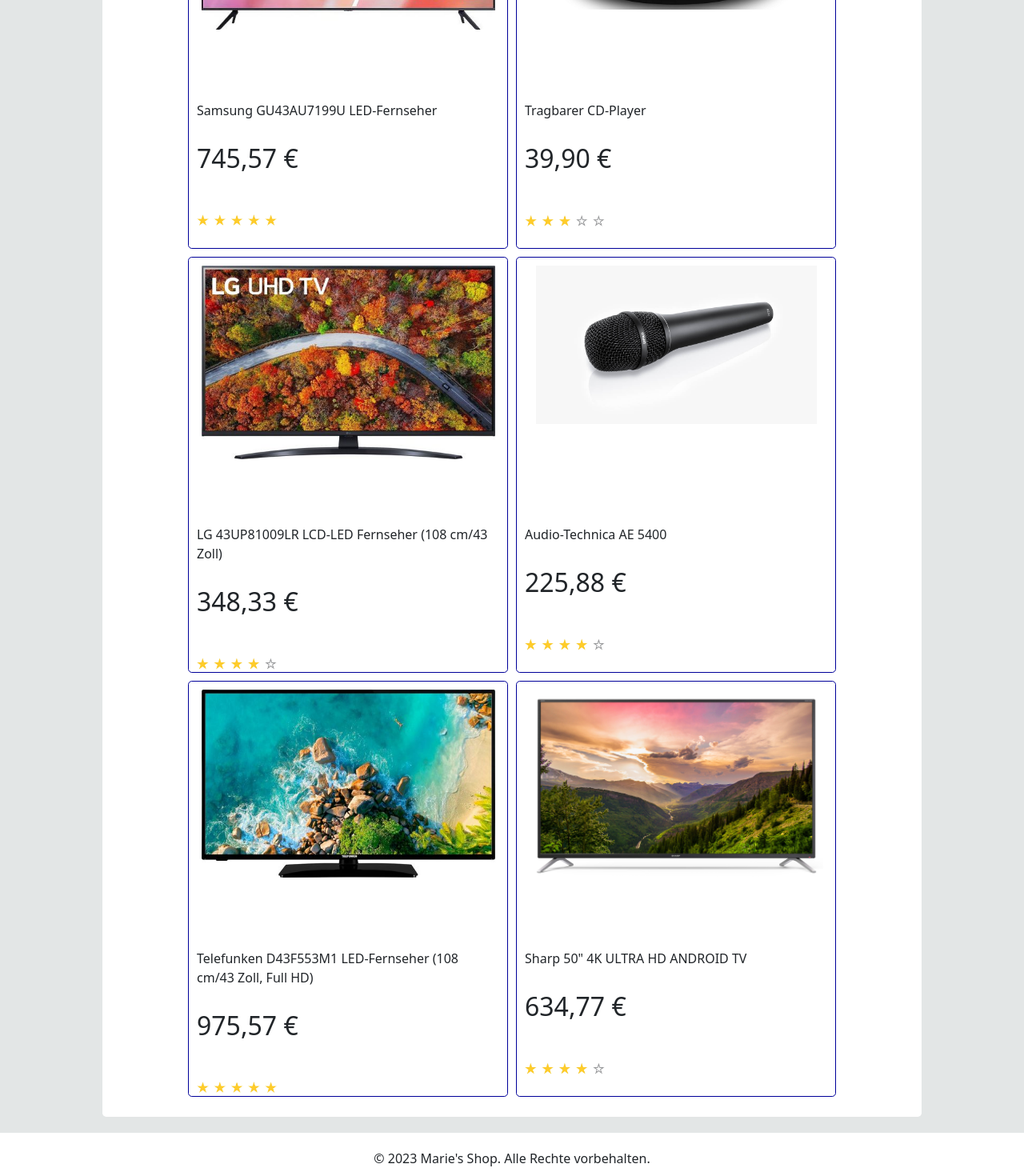
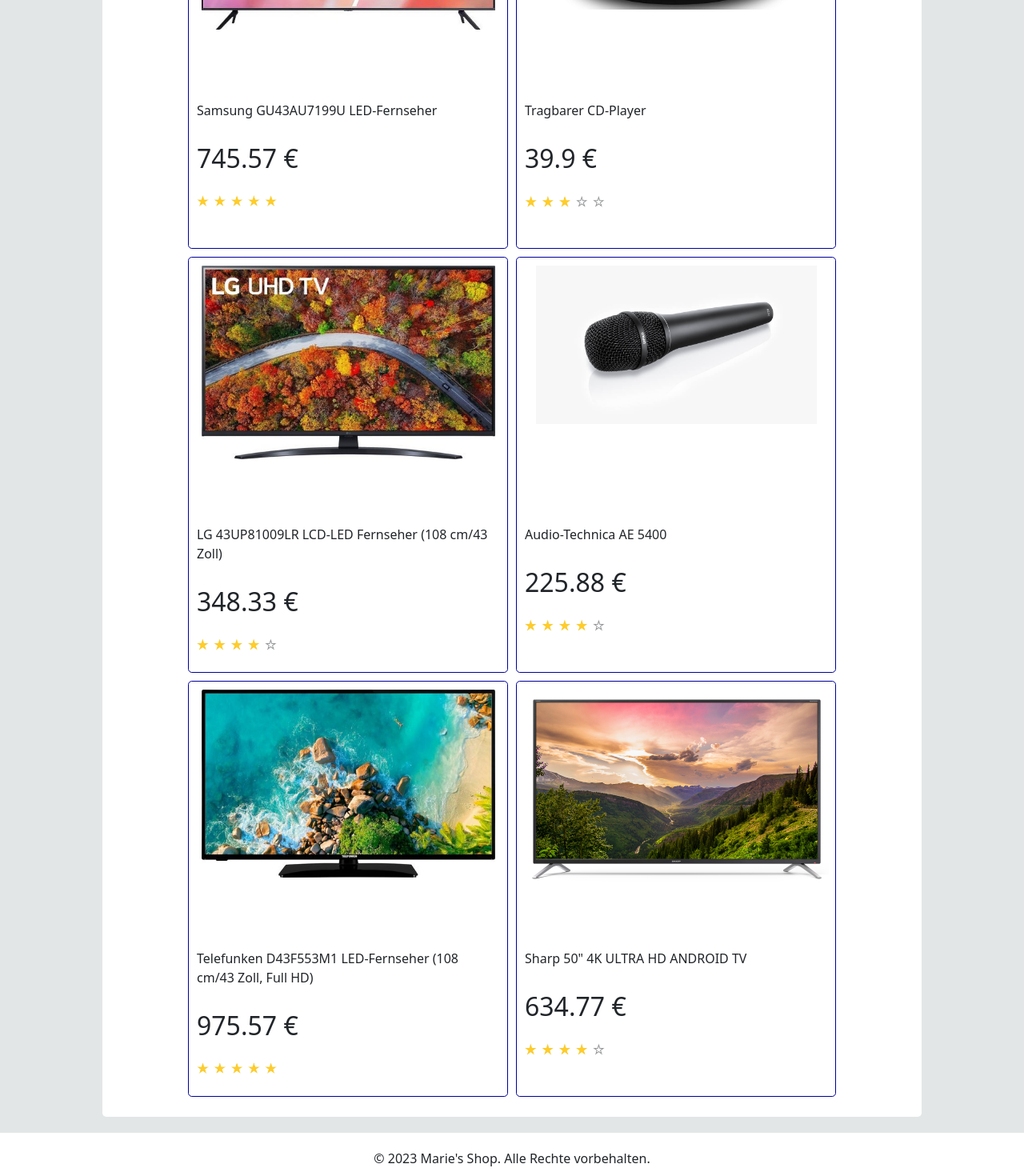
Before and after one commit to marieannonciatehatungimana/WD-22-D07-Single-Page-Application-SPA-Final-Project, a React (Create React App) app: page /tv-and-audio in a window 1280 px wide. Shown: the part 300-1770 px from the top of the page at 80% size. Built offline with nearby package versions, Linux system fonts and the light colour scheme.

Commit message:
Handles TV and Audio.

```diff
--- a/src/components/TvAndAudio.jsx
+++ b/src/components/TvAndAudio.jsx
@@ -1,141 +1,46 @@
+import React, { useEffect, useState } from "react";
+import ProductCategory from "../product/product-category";
+import ProductService from "../product/product-service";
 import Footer from "./Footer";
 import Nav from "./Nav";
+import ProductData from "./ProductData";
 
 const TvAndAudio = () => {
+    const [data, setData] = useState([]);
+
+    useEffect(() => {
+        // Fetch data.
+        const productService = new ProductService();
+        const fetchData = async () => {
+            try {
+                const data = await productService.findByCategory(
+                    ProductCategory.TV_AND_AUDIO.name
+                );
+
+                // Set state when the data received.
+                setData(data);
+            } catch (error) {
+                console.log(error);
+                setData([]);
+            }
+        };
+
+        fetchData();
+    }, []);
+
     return (
         <div>
             <Nav pathName={"tv-and-audio"} />
             <main>
-                <div class="sub-main rounded-border-element">
-                    <div class="articles-container">
-                        <div class="article">
-                            <div class="article-img-container">
-                                <img
-                                    src="images/tv-and-audio/tv-samsung.jpg"
-                                    width="367px"
-                                    height="235px"
-                                />
-                            </div>
-                            <br />
-                            <p>
-                                Samsung GU43AU7199U LED-Fernseher
-                                <br />
-                                <br />
-                                <span class="item-price">745,57 €</span>
-                            </p>
-                            <br />
-                            <img
-                                src="images/ratings/5-star.jpg"
-                                class="rating-5"
-                            />
-                        </div>
-                        <div class="article">
-                            <div class="article-img-container">
-                                <img
-                                    src="images/tv-and-audio/cd-player.jpg"
-                                    width="300px"
-                                    height="210px"
-                                />
-                            </div>
-                            <br />
-                            <p>
-                                Tragbarer CD-Player
-                                <br />
-                                <br />
-                                <span class="item-price">39,90 €</span>
-                            </p>
-                            <br />
-                            <img
-                                src="images/ratings/3-star.jpg"
-                                class="rating-3"
-                            />
-                        </div>
-                        <div class="article">
-                            <div class="article-img-container">
-                                <img
-                                    src="images/tv-and-audio/lg-tv.jpg"
-                                    width="367px"
-                                    height="242px"
-                                />
-                            </div>
-                            <br />
-                            <p>
-                                LG 43UP81009LR LCD-LED Fernseher (108 cm/43
-                                Zoll)
-                                <br />
-                                <br />
-                                <span class="item-price">348,33 €</span>
-                            </p>
-                            <br />
-                            <img
-                                src="images/ratings/4-star.jpg"
-                                class="rating-4"
-                            />
-                        </div>
-                        <div class="article">
-                            <div class="article-img-container">
-                                <img
-                                    src="images/tv-and-audio/microphone.jpg"
-                                    width="351px"
-                                    height="198px"
-                                />
-                            </div>
-                            <br />
-                            <p>
-                                Audio-Technica AE 5400
-                                <br />
-                                <br />
-                                <span class="item-price">225,88 €</span>
-                            </p>
-                            <br />
-                            <img
-                                src="images/ratings/4-star.jpg"
-                                class="rating-4"
-                            />
-                        </div>
-                        <div class="article">
-                            <div class="article-img-container">
-                                <img
-                                    src="images/tv-and-audio/telefunken.jpg"
-                                    width="367px"
-                                    height="235px"
-                                />
-                            </div>
-                            <br />
-                            <p>
-                                Telefunken D43F553M1 LED-Fernseher (108 cm/43
-                                Zoll, Full HD)
-                                <br />
-                                <br />
-                                <span class="item-price">975,57 €</span>
-                            </p>
-                            <br />
-                            <img
-                                src="images/ratings/5-star.jpg"
-                                class="rating-5"
-                            />
-                        </div>
-                        <div class="article">
-                            <div class="article-img-container">
-                                <img
-                                    src="images/tv-and-audio/sharp.jpg"
-                                    width="367px"
-                                    height="242px"
-                                />
-                            </div>
-                            <br />
-                            <p>
-                                Sharp 50" 4K ULTRA HD ANDROID TV
-                                <br />
-                                <br />
-                                <span class="item-price">634,77 €</span>
-                            </p>
-                            <br />
-                            <img
-                                src="images/ratings/4-star.jpg"
-                                class="rating-4"
-                            />
-                        </div>
+                <div className="sub-main rounded-border-element">
+                    <div className="articles-container">
+                        {data?.map((item, index) => {
+                            return (
+                                <div key={index}>
+                                    <ProductData product={item} />
+                                </div>
+                            );
+                        })}
                     </div>
                 </div>
             </main>
--- a/src/product/product-list.js
+++ b/src/product/product-list.js
@@ -325,6 +325,84 @@
         300,
         3
     ),
+    new Product(
+        "2b76f0c6-8291-4a01-a028-4cf62edb2085",
+        "Samsung GU43AU7199U LED-Fernseher",
+        745.57,
+        ProductCategory.TV_AND_AUDIO.name,
+        5,
+        false,
+        null,
+        "images/tv-and-audio/tv-samsung.jpg",
+        367,
+        235,
+        5
+    ),
+    new Product(
+        "a830ae9c-8371-4367-aa70-eb93ce6ce40d",
+        "Tragbarer CD-Player",
+        39.9,
+        ProductCategory.TV_AND_AUDIO.name,
+        5,
+        false,
+        null,
+        "images/tv-and-audio/cd-player.jpg",
+        300,
+        210,
+        3
+    ),
+    new Product(
+        "ddaae64d-0286-4575-b579-894cb5c3c729",
+        "LG 43UP81009LR LCD-LED Fernseher (108 cm/43 Zoll)",
+        348.33,
+        ProductCategory.TV_AND_AUDIO.name,
+        5,
+        false,
+        null,
+        "images/tv-and-audio/lg-tv.jpg",
+        367,
+        242,
+        4
+    ),
+    new Product(
+        "bb82bf9a-5f6f-44e7-95a3-2b21a51ac389",
+        "Audio-Technica AE 5400",
+        225.88,
+        ProductCategory.TV_AND_AUDIO.name,
+        5,
+        false,
+        null,
+        "images/tv-and-audio/microphone.jpg",
+        351,
+        198,
+        4
+    ),
+    new Product(
+        "bc97ad84-82c8-48de-ba5a-cb6ffd9bab97",
+        "Telefunken D43F553M1 LED-Fernseher (108 cm/43 Zoll, Full HD)",
+        975.57,
+        ProductCategory.TV_AND_AUDIO.name,
+        5,
+        false,
+        null,
+        "images/tv-and-audio/telefunken.jpg",
+        367,
+        235,
+        5
+    ),
+    new Product(
+        "e041ca86-60a1-422e-a6d8-e193166a633f",
+        `Sharp 50" 4K ULTRA HD ANDROID TV`,
+        634.77,
+        ProductCategory.TV_AND_AUDIO.name,
+        5,
+        false,
+        null,
+        "images/tv-and-audio/sharp.jpg",
+        380,
+        250,
+        4
+    ),
 ];
 
 export default products;
```
